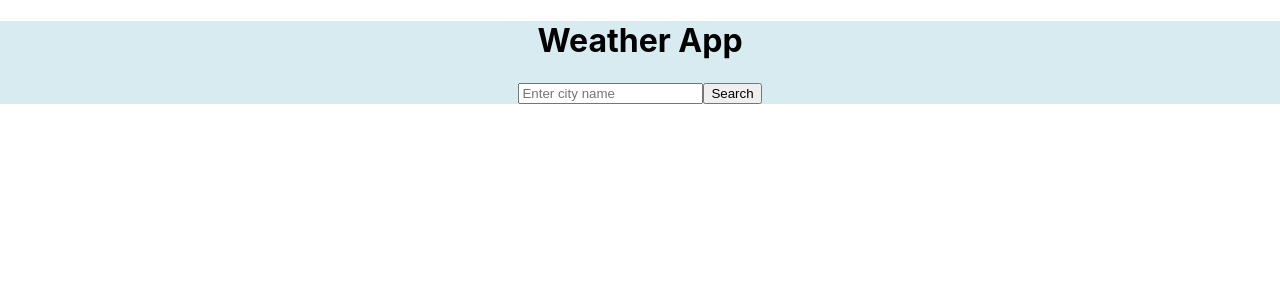
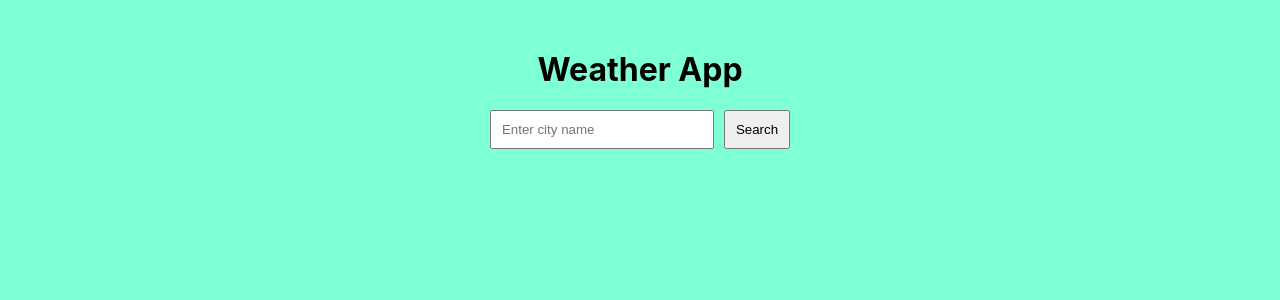
Before and after one commit to tusharkr16/weatherp, a React (Create React App) app: page / in a window 1280 px wide. Shown: the top 300 px of the page. Built offline with nearby package versions, Linux system fonts and the light colour scheme.

Commit message:
changed ui

```diff
--- a/src/App.css
+++ b/src/App.css
@@ -1,39 +1,32 @@
 .App {
-  text-align: center;
-  background-color: #d8ebf0;
+    text-align: center;
+    margin-top: 50px;
 }
 
-.App-logo {
-  height: 40vmin;
-  pointer-events: none;
+input {
+    padding: 10px;
+    margin-right: 10px;
+    width: 200px;
 }
 
-@media (prefers-reduced-motion: no-preference) {
-  .App-logo {
-    animation: App-logo-spin infinite 20s linear;
-  }
+button {
+    padding: 10px;
 }
 
-.App-header {
-  background-color: #282c34;
-  min-height: 100vh;
-  display: flex;
-  flex-direction: column;
-  align-items: center;
-  justify-content: center;
-  font-size: calc(10px + 2vmin);
-  color: white;
+.weather-cards {
+    margin-top: 20px;
 }
 
-.App-link {
-  color: #61dafb;
+.weather-card {
+    border: 1px solid #ccc;
+    padding: 20px;
+    display: inline-block;
+    margin: 10px;
+    width: 200px;
+    background-color: #f9f9f9;
+
 }
 
-@keyframes App-logo-spin {
-  from {
-    transform: rotate(0deg);
-  }
-  to {
-    transform: rotate(360deg);
-  }
+p {
+    margin: 5px 0;
 }
--- a/src/Weather.js
+++ b/src/Weather.js
@@ -14,22 +14,21 @@ const Weather = () => {
         setLoading(true);
         setError('');
         setWeatherData(null);
-        console.log('Fetching weather data for:', city);  // Debug log
         try {
-            const response = await fetch(`/api/v1/current.json?key=79d64db3016f40c3bfe181640240107&q=${city}`);
+            setLoading(true);
+            const response = await fetch(`https://api.weatherapi.com/v1/current.json?key=79d64db3016f40c3bfe181640240107&q=${city}`);
             if (!response.ok) {
                 throw new Error('Failed to fetch weather data');
             }
             const data = await response.json();
             setWeatherData(data);
-            console.log('Weather data received:', data);  // Debug log
+            setLoading(false)
         } catch (error) {
             setError('Failed to fetch weather data');
-        } finally {
-            setLoading(false);
+            window.alert(error);
+            setLoading(false)
         }
     };
-
 
     const handleSearch = () => {
         if (city.trim() !== '') {
@@ -43,7 +42,6 @@ const Weather = () => {
             <input type="text" value={city} onChange={handleCityChange} placeholder="Enter city name" />
             <button onClick={handleSearch}>Search</button>
             {loading && <p>Loading data…</p>}
-            {error && <p>{error}</p>}
             {weatherData && (
                 <div className="weather-cards">
                     <div className="weather-card">
--- a/src/index.css
+++ b/src/index.css
@@ -5,6 +5,7 @@ body {
     sans-serif;
   -webkit-font-smoothing: antialiased;
   -moz-osx-font-smoothing: grayscale;
+  background-color: aquamarine;
 }
 
 code {
```
